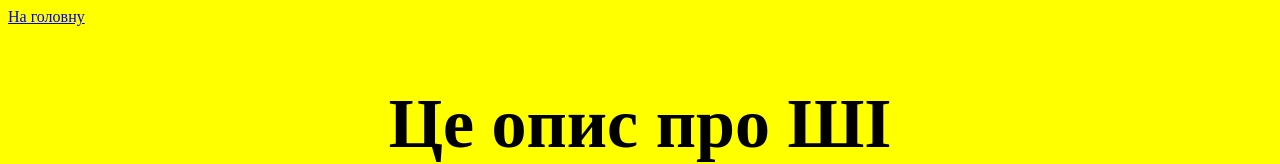
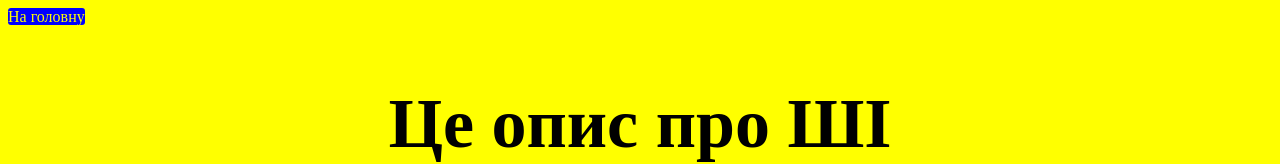
Before and after one commit to Tankist22874/Opis-AI, a plain HTML site: page index.html in a window 1280 px wide. Shown: the top 164 px of the page. Drawn offline with Linux system fonts and the light colour scheme.

Commit message:
Update style.css

```diff
--- a/style.css
+++ b/style.css
@@ -13,3 +13,9 @@ h2{
     text-align:center;
     font-size:70px;
 }
+a{
+    text-decoration:none;
+    background-color:blue;
+    color:yellow;
+    border-radius:3px;
+}
```
